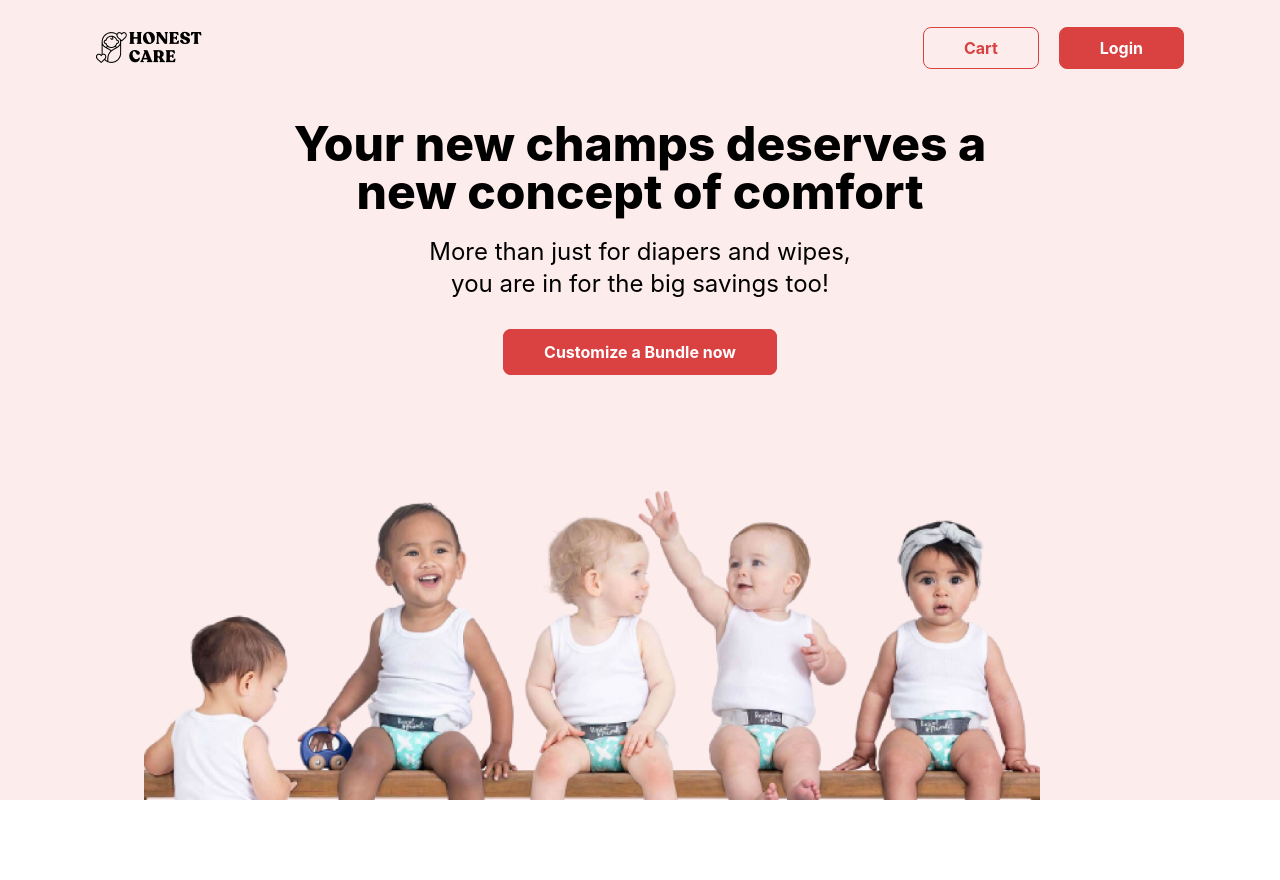
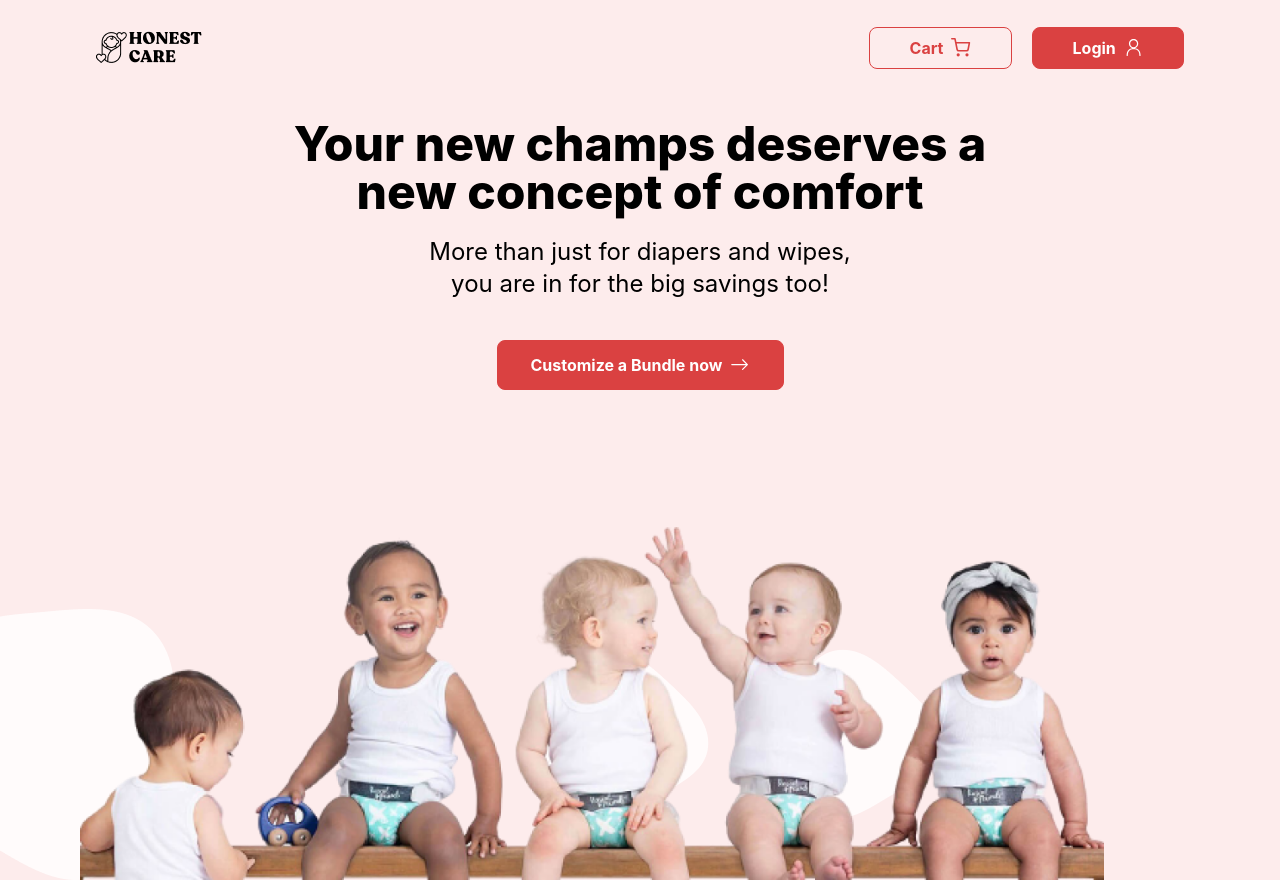
Before and after one commit to SamuelAdex/HonestCare, a React (Create React App) app: page / in a window 1280 px wide. Before the commit the page ends 800 px from the top, so only its background shows below. Built offline with nearby package versions, Linux system fonts and the light colour scheme; a web font is replaced by a local one.

Commit message:
hero section

```diff
--- a/src/components/Hero.js
+++ b/src/components/Hero.js
@@ -1,12 +1,16 @@
 import React from 'react'
 import { NavLink } from 'react-router-dom';
+// Icons ====================>>>>>>>>>>>>>>>>
+import { BsArrowRight } from 'react-icons/bs'
+//============================>>>>>>>>>>>>>>>>
 // Images ====================>>>>>>>>>>>>>>>>
 import heroImg from "../assets/img/heroImg.png";
+import BottomBlobs from "../assets/img/bottomBlobs.png";
 //============================>>>>>>>>>>>>>>>>
 
 export default function Hero() {
     return (
-        <div className='h-[100vh] w-screen bg-pink pt-20 relative'>
+        <div className='h-[110vh] max-w-screen bg-pink pt-20 relative'>
             <div className="w-[85vw] mx-auto h-full pt-10 text-center">
                 <div className=' flex gap-5 flex-col mb-10'>
 
@@ -14,9 +18,13 @@ export default function Hero() {
                     <p className='text-2xl w-[40%] text-center mx-auto'>More than just for diapers and wipes, you are in for the big savings too!</p>
 
                 </div>
-                <NavLink to='#' className='border border-red text-white bg-red py-3 px-10 rounded-lg font-bold'>Customize a Bundle now</NavLink>
+                <NavLink to='#' className='border border-red text-white bg-red py-3 rounded-lg font-bold flex items-center gap-2 w-[287px] mx-auto text-center justify-center'>Customize a Bundle now <BsArrowRight fontSize={'1.2em'} /></NavLink>
+
             </div>
-            <img src={heroImg} alt="heroImg" className='absolute bottom-0 w-[70%] right-[15em]' />
+            {/* Hero image */}
+            <img src={heroImg} alt="heroImg" className='absolute bottom-0 w-[80%] right-[11em] z-20' />
+            {/* Backgrounds blobs */}
+            <img src={BottomBlobs} alt="" className='absolute bottom-0 z-10' />
         </div>
     )
 }
--- a/src/components/Navbar.js
+++ b/src/components/Navbar.js
@@ -1,5 +1,9 @@
 import React from 'react'
 import { NavLink } from 'react-router-dom';
+// Icons =====================>>>>>>>>>>>>>>>>
+import { FiShoppingCart } from "react-icons/fi";
+import { RxPerson } from "react-icons/rx";
+//=============================>>>>>>>>>>>>>>>
 // Images ====================>>>>>>>>>>>>>>>>
 import Logo from "../assets/img/logo.png";
 //============================>>>>>>>>>>>>>>>>
@@ -14,8 +18,8 @@ export default function Navbar() {
                 </div>
                 {/* Buttons */}
                 <div className="flex gap-5">
-                    <NavLink to='#' className='border border-red text-red py-2 px-10 rounded-lg font-bold'>Cart</NavLink>
-                    <NavLink to='#' className='border border-red text-white bg-red py-2 px-10 rounded-lg font-bold'>Login</NavLink>
+                    <NavLink to='#' className='border border-red text-red py-2 px-10 rounded-lg font-bold flex items-center gap-2'>Cart <FiShoppingCart fontSize={'1.2em'} /></NavLink>
+                    <NavLink to='#' className='border border-red text-white bg-red py-2 px-10 rounded-lg font-bold flex items-center gap-2'>Login <RxPerson fontSize={'1.2em'} /></NavLink>
                 </div>
             </div>
         </div>
```
Also changed, not shown: src/assets/img/bottomBlobs.png (added).
